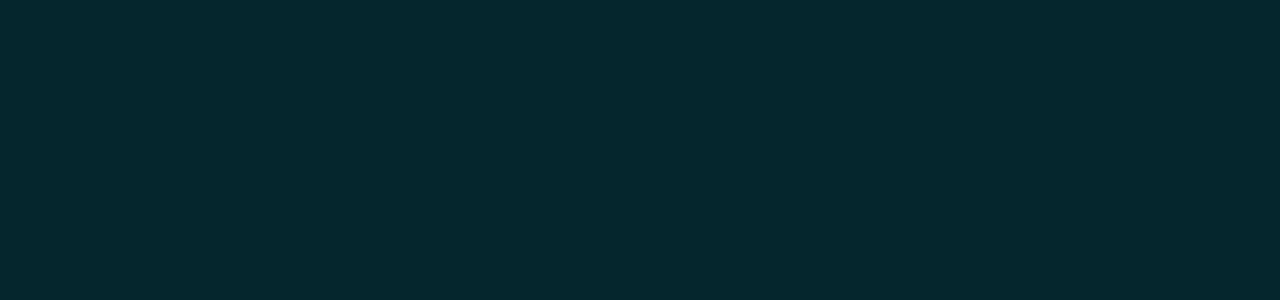
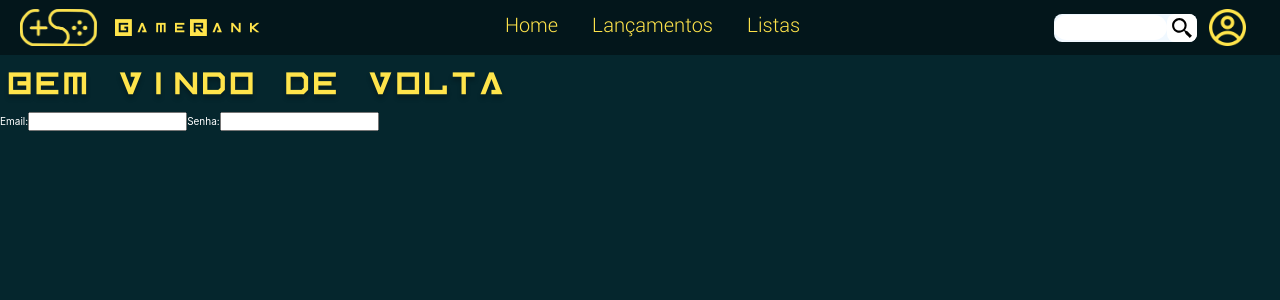
Before and after one commit to KevinSS456/PlayReview, a React (Vite) app in the folder review_play/: page /Login in a window 1280 px wide. Before the commit this address had no page. Shown: the top 300 px of the page. Built offline with nearby package versions, Linux system fonts and the light colour scheme.

Commit message:
começo do login

```diff
--- a/review_play/src/main.jsx
+++ b/review_play/src/main.jsx
@@ -8,6 +8,7 @@ import Game from './pages/Game.jsx'
 import Search from './pages/Search.jsx'
 import Listgames from './pages/Listgames.jsx'
 import Mylist from './pages/Mylist.jsx'
+import Login from './pages/login.jsx'
 
 import './index.css'
 
@@ -21,6 +22,7 @@ ReactDOM.createRoot(document.getElementById('root')).render(
           <Route path='search' element={<Search />}/>
           <Route path='listgames/:type' element={<Listgames />}/>
           <Route path='Mylist' element={<Mylist />}/>
+          <Route path='Login' element={<Login />}/>
         </Route>
       </Routes>
     </BrowserRouter>
--- a/review_play/src/pages/Home.jsx
+++ b/review_play/src/pages/Home.jsx
@@ -121,7 +121,7 @@ const Home  = () => {
                 <p className='liHomeText'>Compartilhe o seu amor pelo jogo favorito com amigos.</p>
               </li>
             </ul>
-          <Link to=''>
+          <Link to='Login'>
           <div className="botao" id='botaoComeça'>
             <h3 id='textbotao'>COMECE AGORA !</h3>
           </div>
--- /dev/null
+++ b/review_play/src/pages/login.jsx
@@ -0,0 +1,19 @@
+import React from "react"
+import '../style/login.css'
+
+const Login= () => {
+    return (
+    <div className="conteiner">
+    <h1 className="loginTitle">Bem vindo de volta</h1>
+
+    <form action="" className="forms">
+        <label htmlFor="email" className="textform">Email:</label>
+        <input type="text" className="input"/>
+        <label htmlFor="senha" className="textfrom">Senha:</label>
+        <input type="text" className="input"/>
+
+    </form>
+    </div>
+)}
+
+export default Login
--- /dev/null
+++ b/review_play/src/style/login.css
@@ -0,0 +1,13 @@
+.conteiner{
+
+}
+.loginTitle{
+    font-family: 'Inversionz Unboxed';
+    color: #FFE44B;
+    text-shadow: 0px 4px 4px rgba(0, 0, 0, 0.25);
+    font-size: 7rem;
+    font-style: normal;
+    font-weight: 400;
+    line-height: normal;
+    letter-spacing: -1.6rem;
+}
```
